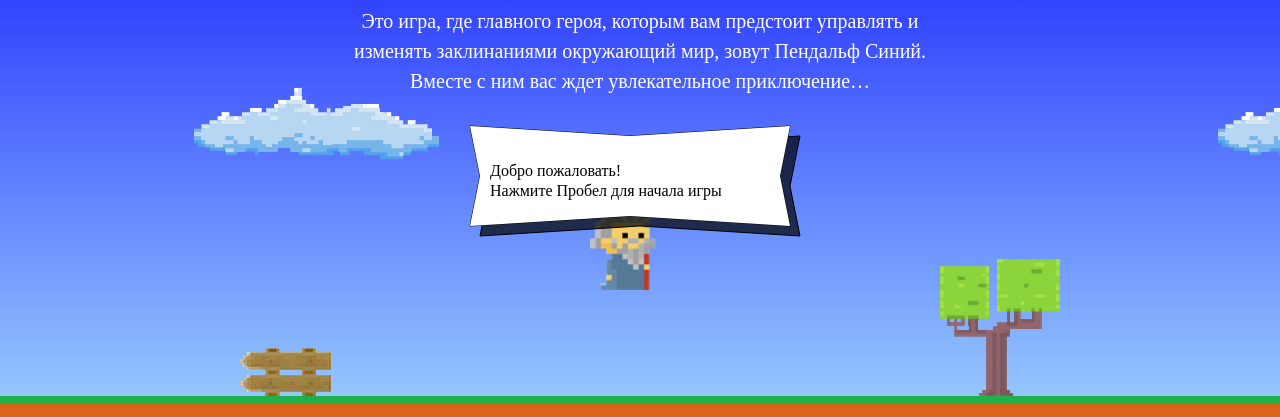
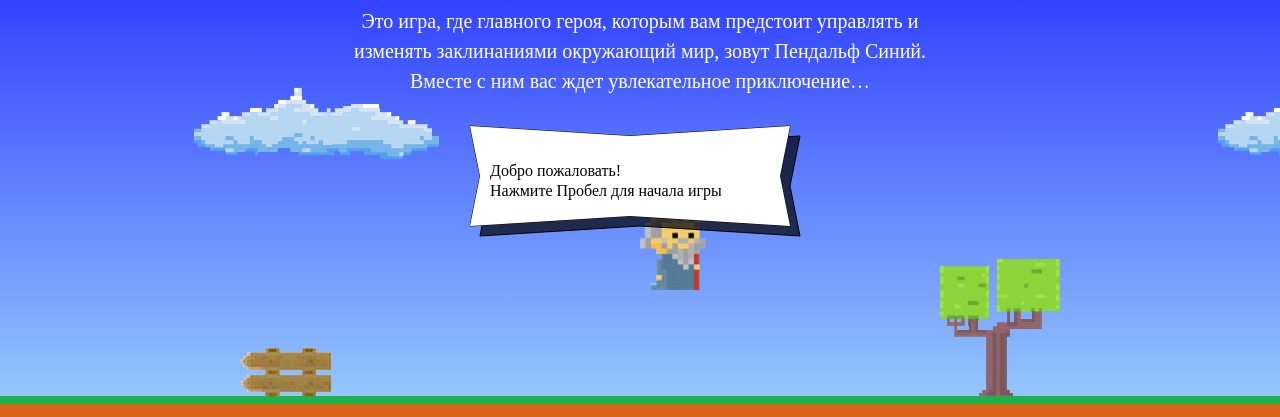
Before and after one commit to Nerbl4/1177901-code-and-magick-19, a website: page index.html in a window 1280 px wide. Shown: the part 203-620 px from the top of the page. Drawn offline with Linux system fonts and the light colour scheme; a web font is replaced by a local one.

Commit message:
Доделал задание 2 с учетом замечаний

```diff
--- a/index.html
+++ b/index.html
@@ -184,24 +184,21 @@
   var fireballSize = 22;
   var wizardSpeed = 3;
   var wizardWidth = 70;
+
   var getFireballSpeed = function (left) {
-    getFireballSpeed = 2;
-    if (left) {
-      getFireballSpeed = 5;
-    }
-    return getFireballSpeed;
+    return left ? 5 : 2;
   };
-  var getWizardHeight = function (propotionWizardHeight) {
-    propotionWizardHeight = 1.337 * wizardWidth;
-    return propotionWizardHeight;
+
+  var getWizardHeight = function (wizardWidth) {
+    return 1.337 * (wizardWidth);
   }
+
   var getWizardX = function (width) {
-  width = 300;
-  return width;
+  return (350);
   }
+
   var getWizardY = function (height) {
-    height = 100;
-    return height;
+    return (100);
   }
 </script>
 <script src="js/game.js"></script>
```
